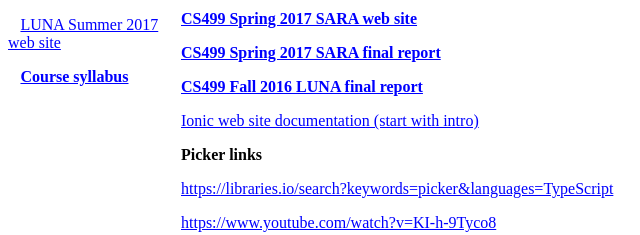
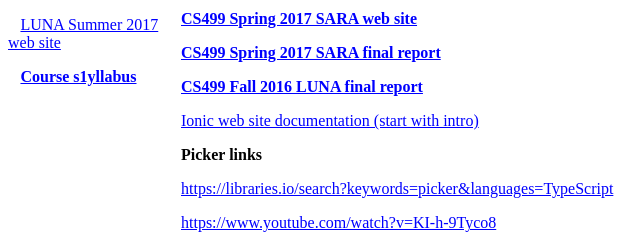
Before and after one commit to paulpiwowarski/paulpiwowarski.github.io, a plain HTML site: page index.html in a window 1280 px wide. Shown: the part 124-359 px from the top of the page, 0-640 px from the left. Drawn offline with Linux system fonts and the light colour scheme.

Commit message:
Add files via upload

```diff
--- a/index.html
+++ b/index.html
@@ -1105,8 +1105,8 @@
 			<P STYLE="text-indent: 0.13in; border: none; padding: 0in"><A HREF="http://www.cs.uky.edu/%7Epaulp/luna/index.html">LUNA
 			Summer 2017 web site</A></P>
 			<P STYLE="text-indent: 0.13in; margin-bottom: 0in; border: none; padding: 0in">
-			<A HREF="CS485Syllabus.html"><FONT SIZE=3><B>Course
-			syllabus </B></FONT></A>
+			<A HREF="https://paulpiwowarski.github.io/CS485Syllabus.html"><FONT SIZE=3><B>Course
+			s1yllabus </B></FONT></A>
 			</P>
 			<P STYLE="text-indent: 0.13in; margin-bottom: 0in; border: none; padding: 0in">
 			<BR>
```
